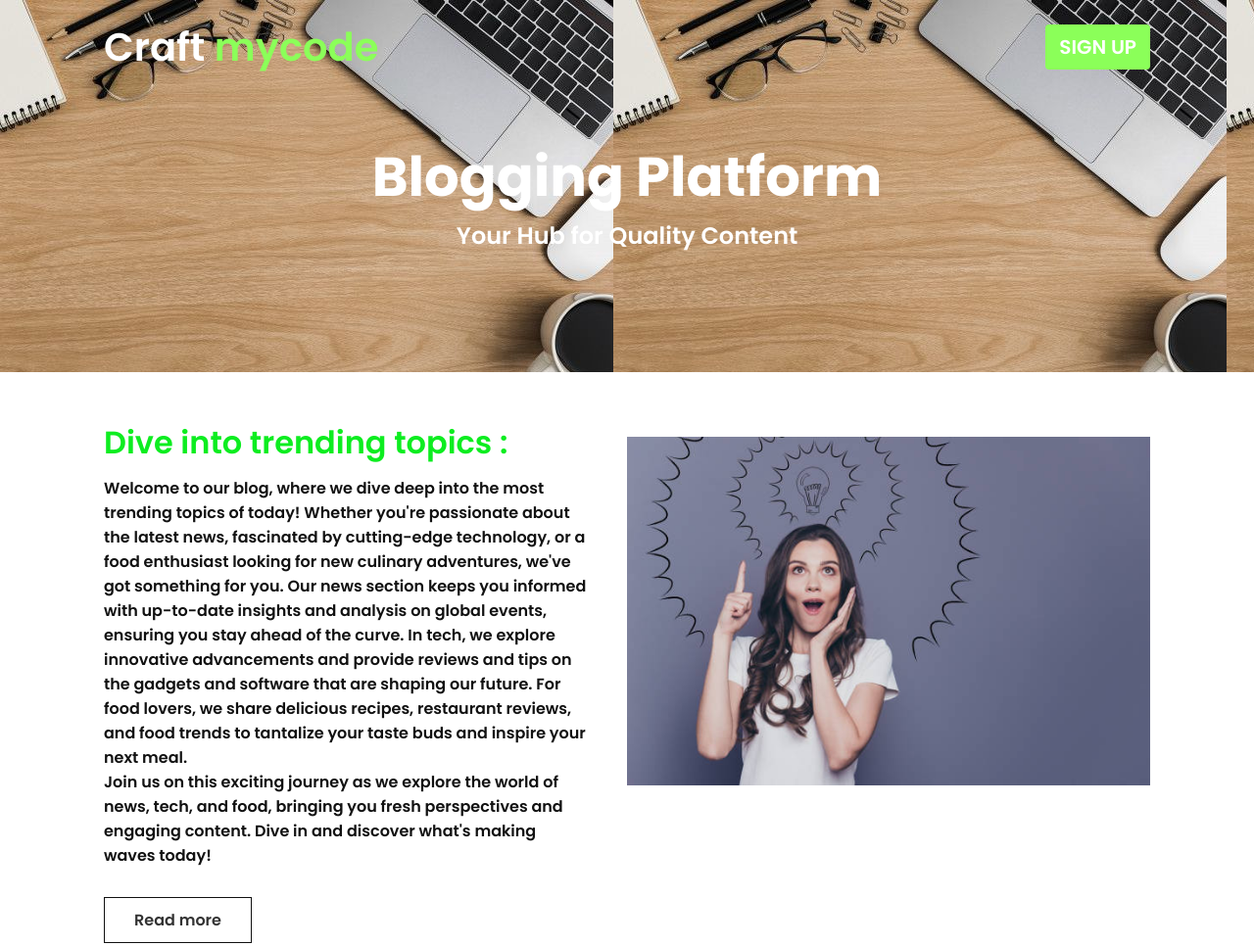
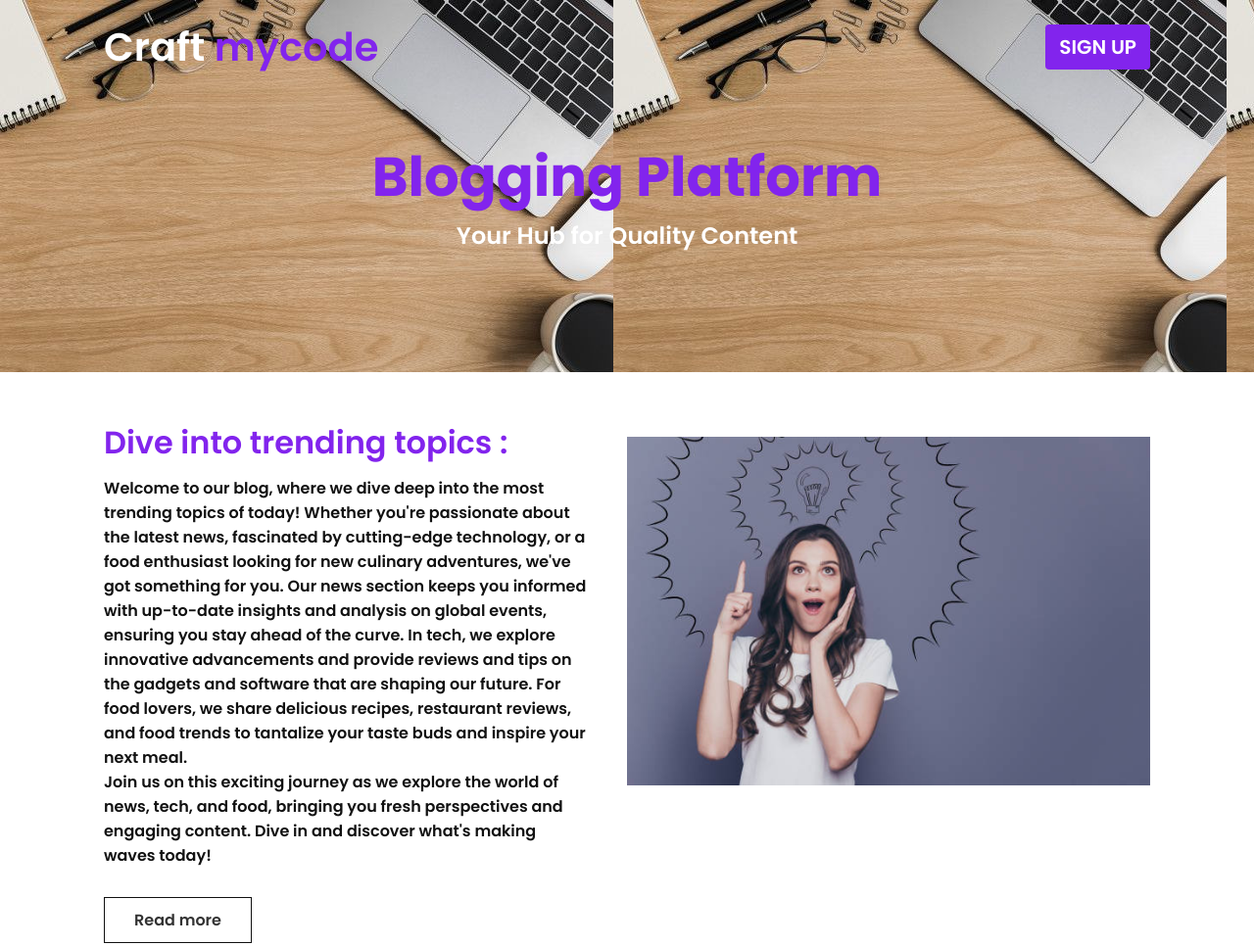
Before and after one commit to AkkinapellyRishitha/Blogging-Platform, a plain HTML site: page index.html in a window 1280 px wide. Shown: the top 966 px of the page at 98% size. Drawn offline with nearby package versions, Linux system fonts and the light colour scheme.

Commit message:
Update style.css

```diff
--- a/style.css
+++ b/style.css
@@ -11,7 +11,7 @@
 /* root values */
 :root{
     --container-color: #1a1e21;
-    --second-color: rgb(139, 255, 89);
+    --second-color: #8224ed;
     --text-color: #172317;
     --bg-color: #fff;
 }
@@ -114,6 +114,7 @@ header.shadow .logo{
 
 .home-title{
     font-size: 3.5rem;
+    color: #8224ed;
 }
 
 .home-subtitle{
@@ -137,8 +138,8 @@ header.shadow .logo{
 }
 
 .titleText{
-    font-weight: 600;
-    color: #0ded20;
+    font-weight: 400;
+    color:  #8224ed;
     font-size: 2rem;
     margin-bottom: 10px;
 }
@@ -311,7 +312,7 @@ footer{
     left: 0;
     width: 50px;
     height: 2px;
-    background: rgb(77, 255, 113);
+    background: #8224ed;
 }
 
 footer p{
@@ -342,7 +343,7 @@ footer p{
 }
 
 .sci li a:hover{
-    background: rgb(77, 255, 142);
+    background:  #8224ed;
 }
 
 .sci i a .bx{
```
